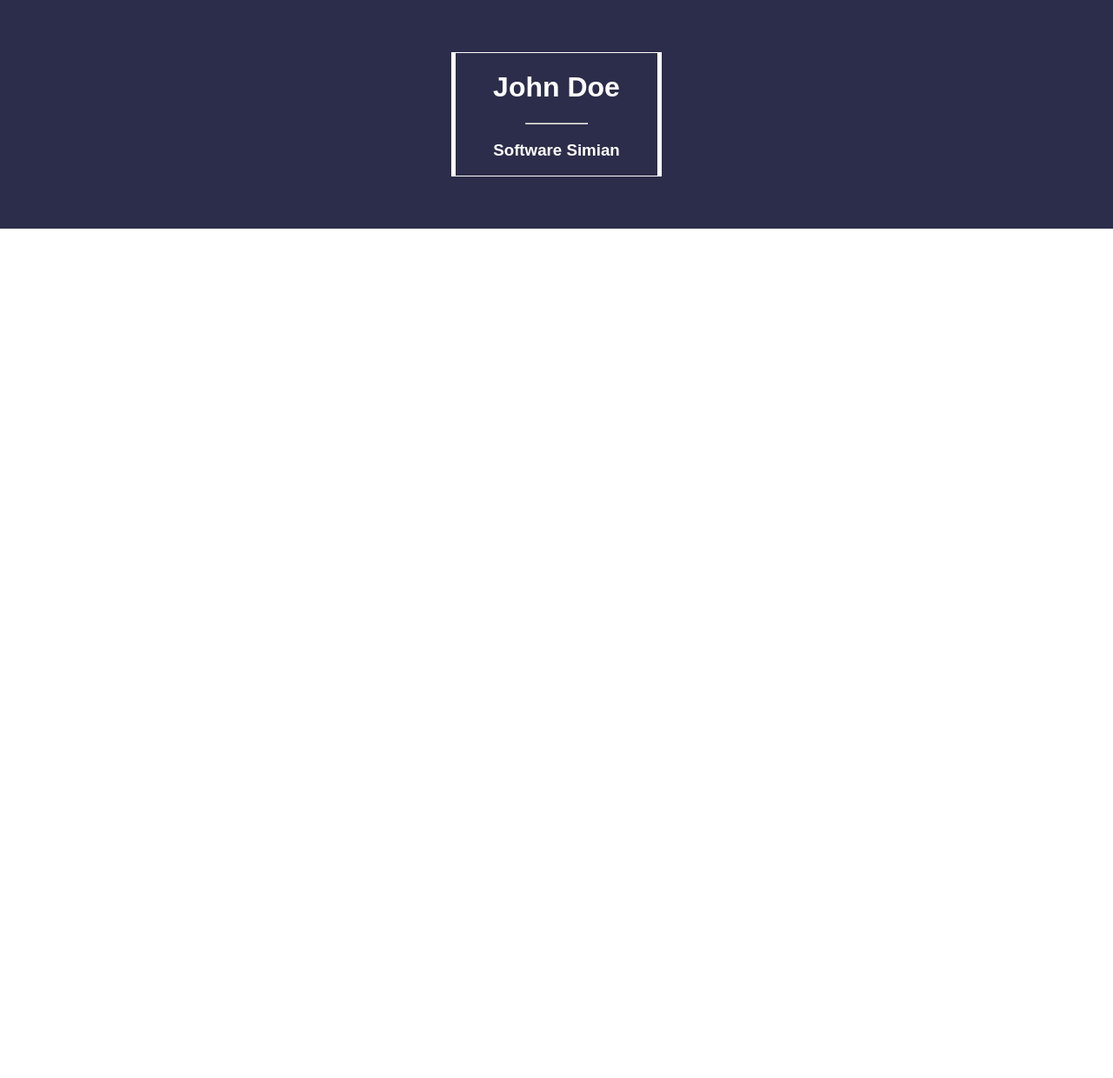
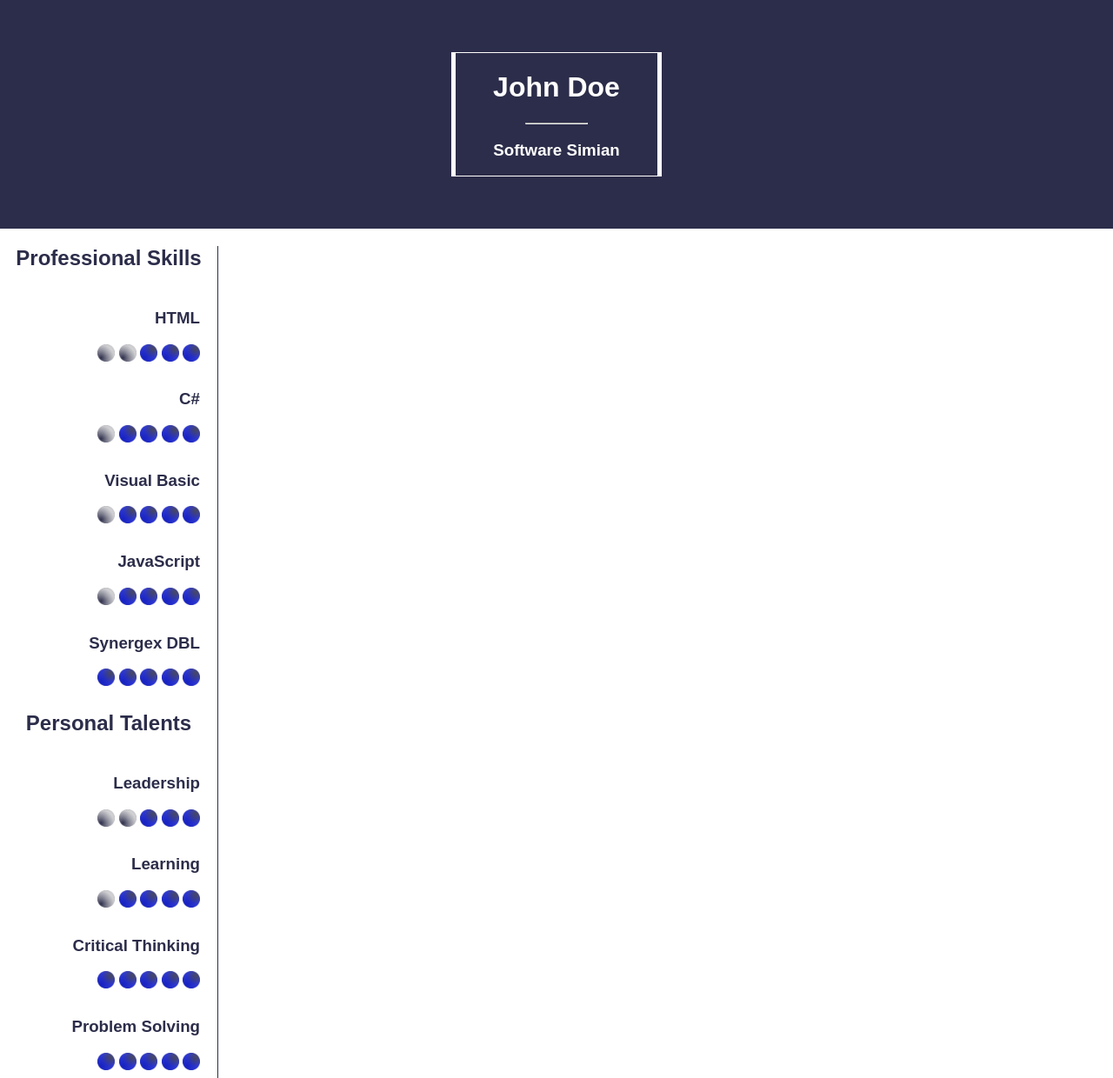
Before and after one commit to tamjap/jekyll-theme-resume, a Jekyll site: the page built from index.md, in a window 1280 px wide. Shown: the whole page at 87% size. Built offline with Jekyll 4.4.1, drawn with Linux system fonts in a browser that asks for light colours; before the commit the page ends 900 px from its top, so only the background shows below that.

Commit message:
Mid-Setup Check-in
Changed files structure somewhat.  Moved skills and talents to data
files.  Added logic to display skills and talents on a sidebar.

```diff
--- a/_config.yml
+++ b/_config.yml
@@ -46,11 +46,25 @@ collections:
   # For a consice, elegent display, 5 or 6 entries are recommended.
   # Skills are to be ranked out of 5.
   professionalSkills:
-    HTML: 3
-    C#: 4
-    Visual Basic: 4
-    JavaScript: 4
-    Synergex DBL: 5
+    Skill:
+      Name: HTML
+      Rating: 3
+
+    Skill:
+      Name: C#
+      Rating: 4
+
+    Skill:
+      Name: Visual Basic
+      Rating: 4
+
+    Skill:
+      Name: JavaScript
+      Rating: 4
+
+    Skill:
+      Name: Synergex DBL
+      Rating: 5
 
   # Personal Talents will be aspects of yourself that would translate into any career
   # field:  Leadership, Critical Thinking, Problem Solving, Tenacity, etc.
--- /dev/null
+++ b/_includes/sidebar.html
@@ -0,0 +1,14 @@
+<div class="sidebar">
+    {% if site.data.professionalSkills!=null %}
+        <div class="skillTalent">
+            <h2>Professional Skills</h2>
+                {% include skillTalent.html data=site.data.professionalSkills %}
+        </div>
+    {% endif %}
+    {% if site.data.personalTalents!=null %}
+        <div class="skillTalent">
+            <h2>Personal Talents</h2>
+                {% include skillTalent.html data=site.data.personalTalents %}
+        </div>
+    {% endif %}
+</div>
--- /dev/null
+++ b/_includes/skillTalent.html
@@ -0,0 +1,21 @@
+
+
+{% for item in include.data %}
+    {% assign Name = item[0] %}
+    {% assign Rating = item[1] %}
+    {% assign UnChecked = 5 | minus: item[1] %}
+    <div class="entry">
+        <div class="name">
+            <h3>{{ Name }}</h3>
+        </div>
+        <div class="rating">
+            {% for i in (1..UnChecked) %}
+                <img src="/assets/images/unCheckedRadio.png" />
+            {% endfor %}
+            {% for i in (1..Rating) %}
+                <img src="/assets/images/CheckedRadio.png" />
+            {% endfor %}
+        </div>
+
+    </div>
+{% endfor %}
--- a/_layouts/home.html
+++ b/_layouts/home.html
@@ -9,5 +9,6 @@
 
 	<body>
         {% include header.html %}
+        {% include sidebar.html %}
     </body>
 </html>
--- /dev/null
+++ b/assets/sass/_header.scss
@@ -0,0 +1,20 @@
+.header {
+    overflow: hidden;
+    background-color: $secondaryColor;
+    color: $primaryColor;
+    padding: 60px;
+}
+
+.title {
+    margin: auto;
+    text-align: center;
+    width: 20%;
+    min-width: 200px;
+    display: block;
+    border: solid;
+    border-color: $primaryColor;
+    border-width: thin thick thin thick;
+    hr {
+        width: 30%;
+    }
+}
--- /dev/null
+++ b/assets/sass/_sidebar.scss
@@ -0,0 +1,22 @@
+.sidebar {
+    height: 100%;
+    width: 20%;
+    max-width: 250px;
+    z-index: 1;
+    border-right: thin solid $secondaryColor;
+    text-align: center;
+    .entry {
+        padding: 5px 20px;
+        text-align: right;
+        .name {
+            padding-bottom: 0px;
+        }
+        .rating {
+            padding-top: 0px;
+            img {
+                height:20px;
+                width: 20px;
+            }
+        }
+    }
+}
--- a/assets/sass/main.scss
+++ b/assets/sass/main.scss
@@ -3,27 +3,12 @@
 @import 'normalize';
 @import 'variables';
 
-.header {
-    overflow: hidden;
-    background-color: $secondaryColor;
-    color: $primaryColor;
-    padding: 60px;
-}
+@import 'header';
 
-.title {
-    margin: auto;
-    text-align: center;
-    width: 20%;
-    min-width: 200px;
-    display: block;
-    border: solid;
-    border-color: $primaryColor;
-    border-width: thin thick thin thick;
-    hr {
-        width: 30%;
-    }
-}
+@import 'sidebar';
+
 body {
     background: $primaryColor;
     color: $secondaryColor;
+    overflow: scroll
 }
--- a/assets/sass/partials.scss
+++ /dev/null
@@ -1,2 +0,0 @@
----
----
```
Also changed, not shown: _data/personalTalents.yml (added, +8 -0 lines), _data/professionalSkills.yml (added, +10 -0 lines), assets/images/CheckedRadio.png (added), assets/images/CheckedRadio_backup.png (added), assets/images/UnCheckedRadio.png (added), assets/images/UnCheckedRadio_backup.png (added), assets/sass/_normalize.scss (renamed from assets/sass/normalize.scss), assets/sass/_variables.scss (renamed from assets/sass/variables.scss), 1 other file.
